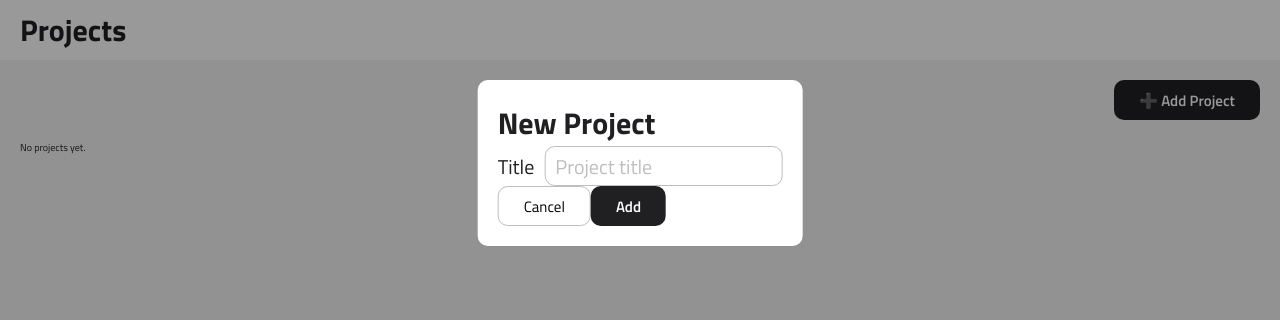
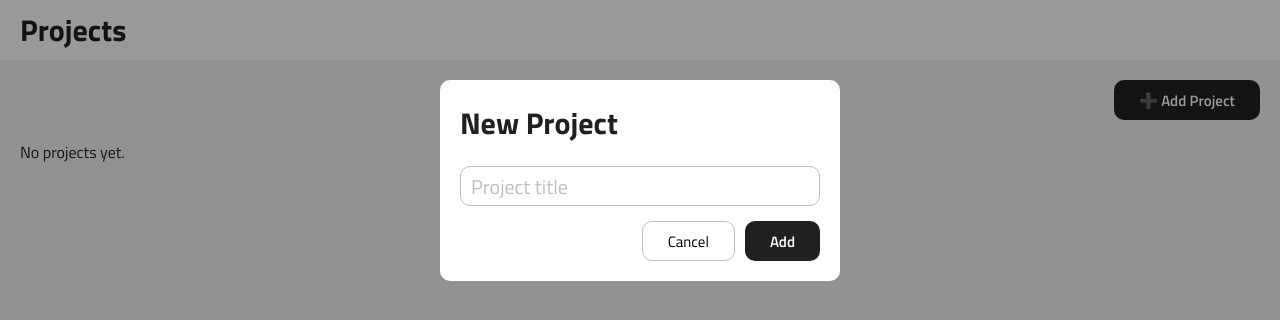
Before and after one commit to uv95/task-manager, a React (Create React App) app: page / in a window 1280 px wide. Both pictures are taken after a click on the button "➕ Add Project". Shown: the top 320 px of the page. Built offline with nearby package versions, Linux system fonts and the light colour scheme.

Commit message:
fix reducers, style add project modal, minor corrections

```diff
--- a/src/components/elements/Button/ui/Button.scss
+++ b/src/components/elements/Button/ui/Button.scss
@@ -7,13 +7,13 @@
     font-size: 1.5rem;
     padding: 0 2.5rem;
     border-radius: 1rem;
-    transition: all 0.1s;
+    transition: all 0.2s;
     height: 4rem;
     font-family: 'Titillium Web', sans-serif;
     font-weight: 400;
 
     &:hover{
-      transform: scale(1.01);
+      transform: scale(1.02);
       opacity: 0.8;
     }
 
--- a/src/components/modules/AddProject/ui/AddProject.scss
+++ b/src/components/modules/AddProject/ui/AddProject.scss
@@ -1,5 +1,18 @@
-.input {
-    display: flex;
-    align-items: center;
-    gap: 1rem;
+.addProject {
+    & h2{
+        margin-bottom: 2rem;
+    }
+
+    & form {
+        display: flex;
+        flex-direction: column;
+        gap: 1.5rem;
+    }
+
+    & .buttons {
+        display: flex;
+        align-items: center;
+        gap: 1rem;
+        margin-left: auto;
+    }
 }
--- a/src/components/modules/AddProject/ui/AddProject.tsx
+++ b/src/components/modules/AddProject/ui/AddProject.tsx
@@ -18,7 +18,6 @@ export const AddProject = ({ onCancel }: AddProjectProps) => {
     const onSubmit = (e:FormEvent) => {
         e.preventDefault()
         dispatch(addProject(formData))
-        console.log('project added')
         onCancel()
     }
 
@@ -34,10 +33,8 @@ export const AddProject = ({ onCancel }: AddProjectProps) => {
         <div className='addProject'>
             <h2>New Project</h2>
             <form onSubmit={onSubmit}>
-                <div className="input">
-                    <label htmlFor="title">Title</label>
-                    <input type="text" id='title' placeholder='Project title' value={formData.title} onChange={onChange}/>
-                </div>
+                <input type="text" id='title' placeholder='Project title' value={formData.title} onChange={onChange}/>
+
                 <div className="buttons">
                     <Button theme={ButtonTheme.OUTLINE} onClick={onCancel}>Cancel</Button>
                     <Button type='submit' theme={ButtonTheme.PRIMARY}>Add</Button>
--- a/src/components/modules/Modal/ui/Modal.scss
+++ b/src/components/modules/Modal/ui/Modal.scss
@@ -18,6 +18,7 @@
     top: 10%;
     left: 50%;
     transform: translateX(-50%);
+    min-width: 40rem;
     min-height: 6rem;
     z-index: 2;
 }
--- a/src/components/modules/Project/ui/Project.scss
+++ b/src/components/modules/Project/ui/Project.scss
@@ -3,11 +3,14 @@
 .project {
     width: 30rem;
     transition: all 0.2s;
-    & a{
+    position: relative;
+    overflow: hidden;
+    & a {
         &:hover {
             opacity: 1;
         }
     }
+
     &:hover {
         transform: scale(1.02);
     }
--- a/src/components/modules/Project/ui/Project.tsx
+++ b/src/components/modules/Project/ui/Project.tsx
@@ -1,5 +1,10 @@
+import { useState } from 'react';
+import { useDispatch } from 'react-redux';
 import { Link } from 'react-router-dom';
+import { deleteProject } from '../../../../store/projects/actions';
 import { IProject } from '../../../../utils/data';
+import { Button } from '../../../elements/Button';
+import { ButtonTheme } from '../../../elements/Button/ui/Button';
 import { Card } from '../../../elements/Card';
 import './Project.scss';
 
@@ -9,6 +14,10 @@ interface ProjectProps {
 }
 
 export const Project = ({project, id}: ProjectProps) => {
+    const dispatch = useDispatch()
+
+    const onDelete = () => dispatch(deleteProject(project.id))
+
     return (
         <Card className='project'>
             <Link to={`/${id}`}>
--- a/src/pages/Projects/ui/Projects.scss
+++ b/src/pages/Projects/ui/Projects.scss
@@ -1,5 +1,5 @@
 .projectsContainer {
-    & .button {
+    & .addProjectButton {
         display: block;
         margin-left: auto;
         margin-bottom: 2rem;
@@ -11,3 +11,7 @@
     gap: 4rem;
     flex-wrap: wrap;
 }
+
+.noProjects{
+    font-size: initial;
+}
--- a/src/pages/Projects/ui/Projects.tsx
+++ b/src/pages/Projects/ui/Projects.tsx
@@ -20,11 +20,11 @@ export const Projects = () => {
         <>
             <Header><h1>Projects</h1></Header>
             <main className='projectsContainer'>
-                <Button theme={ButtonTheme.PRIMARY} onClick={() => setOpenModal(true)}>
+                <Button className='addProjectButton' theme={ButtonTheme.PRIMARY} onClick={() => setOpenModal(true)}>
                     ➕ Add Project
                 </Button>
                 <div className='projects'>
-                    {projectsLength === 0 ? <p>No projects yet.</p> :
+                    {projectsLength === 0 ? <p className='noProjects'>No projects yet.</p> :
                         Object.values(projects).map((project: IProject) => (
                             <Project key={project.id} project={project} id={project.id}/>
                         ))}
--- a/src/pages/Tasks/ui/Tasks.scss
+++ b/src/pages/Tasks/ui/Tasks.scss
@@ -2,3 +2,9 @@
     display: flex;
     gap: 4rem;
 }
+
+.addTaskButton {
+    display: block;
+    margin-left: auto;
+    margin-bottom: 2rem;
+}
--- a/src/pages/Tasks/ui/Tasks.tsx
+++ b/src/pages/Tasks/ui/Tasks.tsx
@@ -48,7 +48,7 @@ export const Tasks = () => {
         <>
             <Header><h1><Link to='/'>{projects[id].title} / </Link> tasks</h1></Header>
             <main>
-                <Button theme={ButtonTheme.PRIMARY} onClick={() => setOpenModal(true)}>
+                <Button className='addTaskButton' theme={ButtonTheme.PRIMARY} onClick={() => setOpenModal(true)}>
                     ➕ Add Task
                 </Button>
                 <div className='columns'>
--- a/src/store/projects/reducer.ts
+++ b/src/store/projects/reducer.ts
@@ -29,16 +29,13 @@ export const projects = (state: NormalizedData<IProject> = initialState, action:
         };
     }
     case ProjectsActions.DELETE_PROJECT: {
-
         const {
-            [payload.id]: projectToDelete,
+            [payload]: projectToDelete,
             ...filteredProjects
         } = state.entities;
 
-        console.log(state)
-        console.log(filteredProjects)
         return {
-            ids: state.ids.filter(id => id! == payload.id),
+            ids: state.ids.filter(id => id !== payload),
             entities: filteredProjects
         };
     }
--- a/src/store/tasks/reducer.ts
+++ b/src/store/tasks/reducer.ts
@@ -31,20 +31,18 @@ export const tasks = (state:NormalizedData<ITask> = initialState, action: { type
     case TasksActions.DELETE_TASK: {
 
         const {
-            [payload.id]: taskToDelete,
+            [payload]: taskToDelete,
             ...filteredTasks
         } = state.entities;
 
-        console.log(state)
-        console.log(filteredTasks)
         return {
-            ids: state.ids.filter(id => id! == payload.id),
+            ids: state.ids.filter(id => id !== payload),
             entities: filteredTasks
         };
     }
     case TasksActions.DELETE_ALL_PROJECT_TASKS: {
         let filteredTasks = state.entities;
-        for (const taskId in payload.tasksIds) {
+        for (const taskId in payload) {
             const {
                 [taskId]: taskToDelete,
                 ...otherTasks
@@ -52,7 +50,7 @@ export const tasks = (state:NormalizedData<ITask> = initialState, action: { type
             filteredTasks = otherTasks
         }
         return {
-            ids: state.ids.filter(id => !payload.tasksIds.includes(id)),
+            ids: state.ids.filter(id => !payload.includes(id)),
             entities: filteredTasks
         };
     }
```
